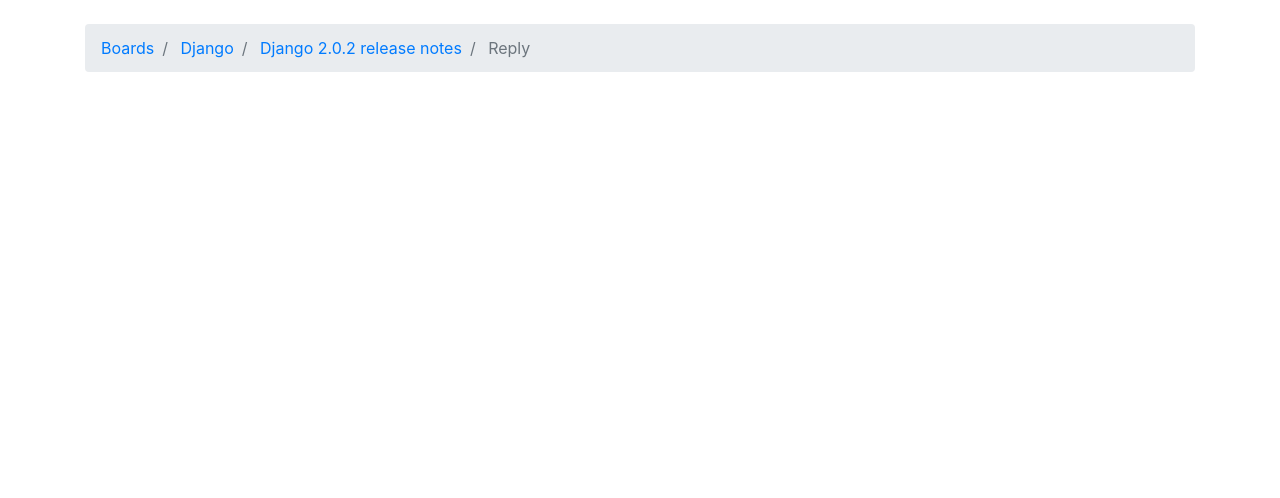
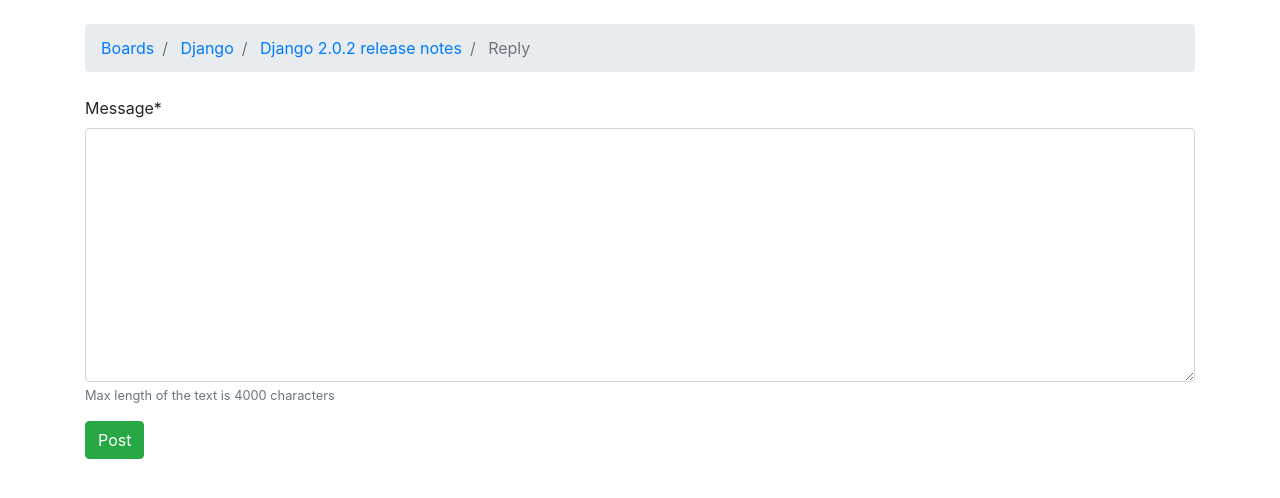
Before and after one commit to babu-thomas/forum-site, a Django app: page /boards/1/1/reply/ in a window 1280 px wide. Shown: the part 56-554 px from the top of the page. Run offline with Django 3.2, Linux system fonts and the light colour scheme; a user stored in the database is signed in; data comes from the database, SQL or seed files in the repository; some libraries are stand-ins or nearby versions.

Commit message:
Add form for posting replies to topics

```diff
--- a/forums/forms.py
+++ b/forums/forms.py
@@ -19,3 +19,4 @@ class PostForm(forms.ModelForm):
     class Meta:
         model = Post
         fields = ['message', ]
+        help_texts = {'message': 'Max length of the text is 4000 characters'}
--- a/templates/reply_topic.html
+++ b/templates/reply_topic.html
@@ -22,3 +22,12 @@
     Reply
 </li>
 {% endblock %}
+
+{% block content %}
+{% load crispy_forms_tags %}
+<form method="post" novalidate>
+    {% csrf_token %}
+    {{ form|crispy }}
+    <button type="submit" class="btn btn-success">Post</button>
+</form>
+{% endblock %}
```
